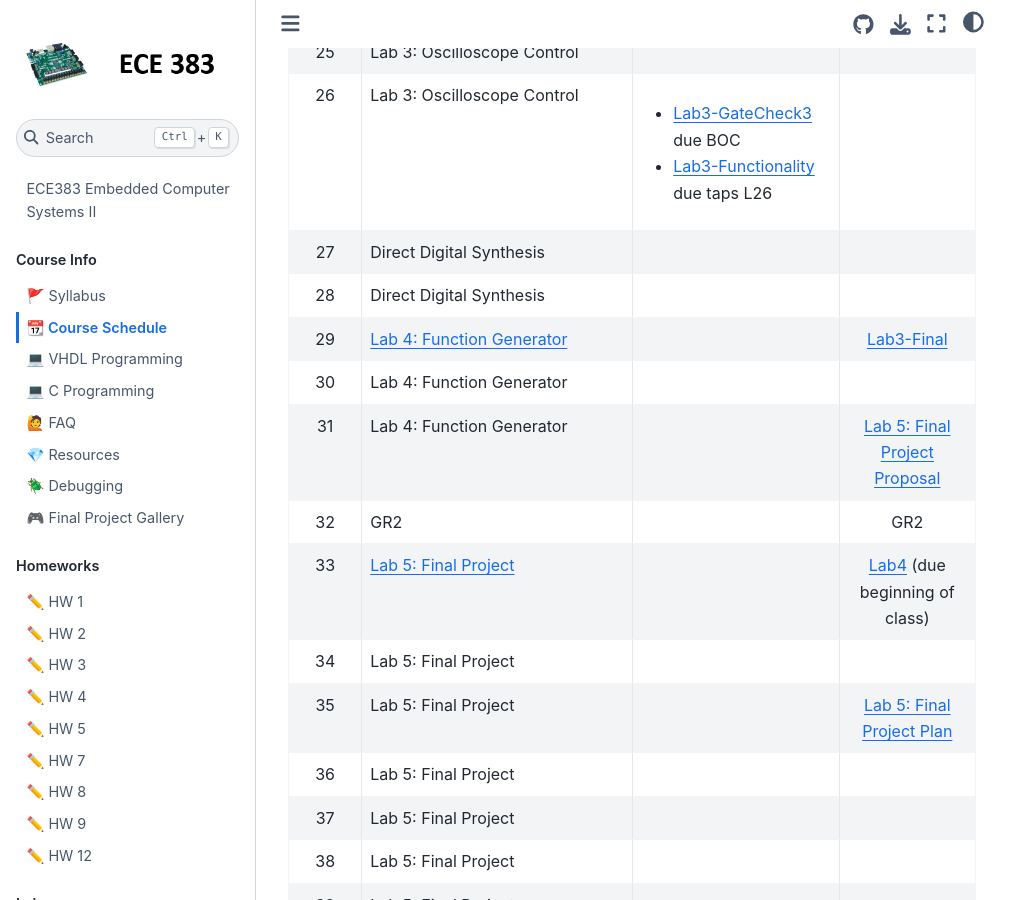
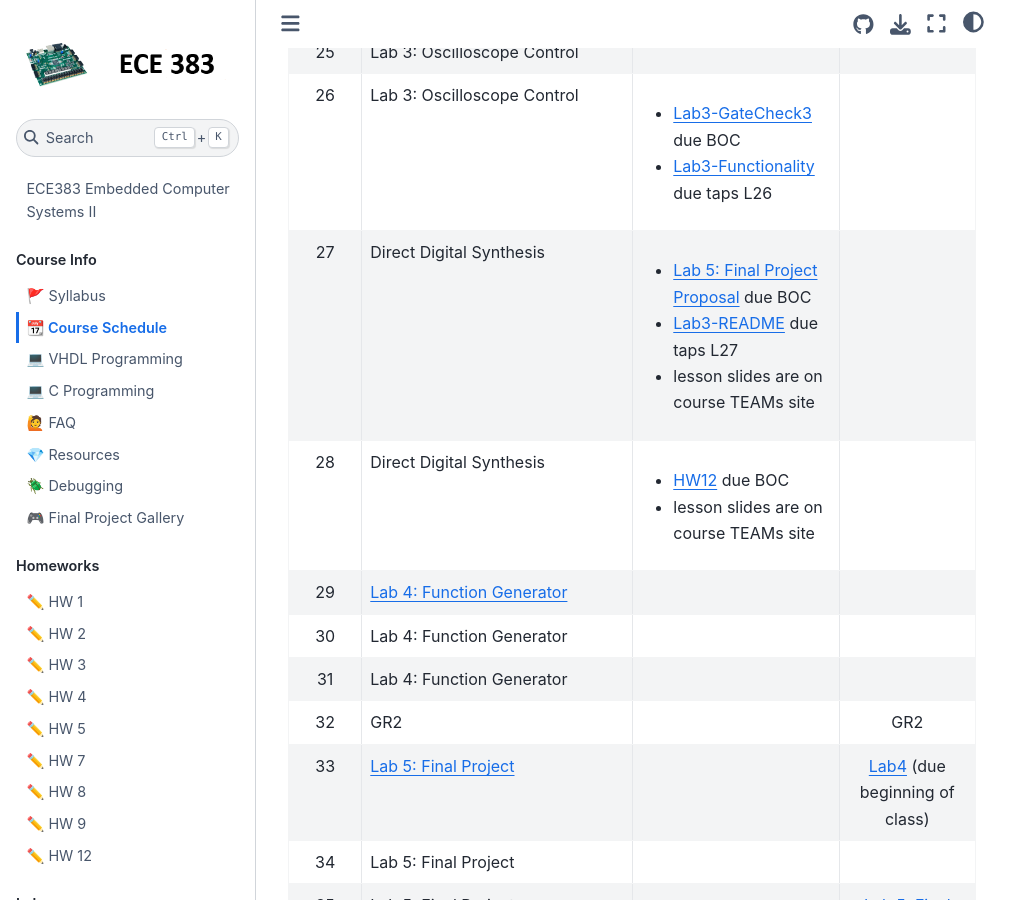
Before and after one commit to USAFA-ECE/ece383, a Jupyter Book: the page built from book/schedule.md, in a window 1280 px wide and 900 px high, scrolled down 3385 px. Shown: the whole window, without its empty margins (0-1031 px from the left). Built offline with Jupyter Book 1.0.4 settings and Sphinx 7.4.7 and the Sphinx Book theme 1.1.4, drawn with Linux system fonts in a browser that asks for light colours; pages that are not in the unit, such as notebooks, are missing from menus.

Commit message:
Update schedule.md

```diff
--- a/book/schedule.md
+++ b/book/schedule.md
@@ -33,11 +33,11 @@ This schedule is subject to change as appropriate.
 | 24     | Lab 3: Oscilloscope Control | <ul><li>[Lab3-GateCheck2](Assignments/lab3.md) due BOC </li></ul>  |        |
 | 25     | Lab 3: Oscilloscope Control |                      |  |
 | 26     | Lab 3: Oscilloscope Control                      | <ul><li>[Lab3-GateCheck3](Assignments/lab3.md) due BOC </li><li>[Lab3-Functionality](Assignments/lab3.md) due taps L26</li></ul>  |       |
-| 27     | Direct Digital Synthesis |                      |       |
-| 28     | Direct Digital Synthesis |                      |       |
-| 29     | [Lab 4: Function Generator](Assignments/lab4.md) |    |  [Lab3-Final](Assignments/lab3.md)                                            |
+| 27     | Direct Digital Synthesis    | <ul><li>[Lab 5: Final Project Proposal](Assignments/project.md) due BOC</li><li>[Lab3-README](Assignments/lab3.md) due taps L27 </li><li>lesson slides are on course TEAMs site</li></ul>  |        |
+| 28     | Direct Digital Synthesis    | <ul><li>[HW12](Assignments/homework12.md) due BOC </li><li> lesson slides are on course TEAMs site</li></ul>  |        |
+| 29     | [Lab 4: Function Generator](Assignments/lab4.md) |    |                                             |
 | 30     | Lab 4: Function Generator |                      |         |
-| 31     | Lab 4: Function Generator |                      | [Lab 5: Final Project Proposal](Assignments/project.md)        |
+| 31     | Lab 4: Function Generator |                      |         |
 | 32     | GR2  |                      | GR2  |
 | 33     | [Lab 5: Final Project](Assignments/project.md)             |                 |     [Lab4](Assignments/lab4.md) (due beginning of class)        |
 | 34     | Lab 5: Final Project             |                      |           |
```
